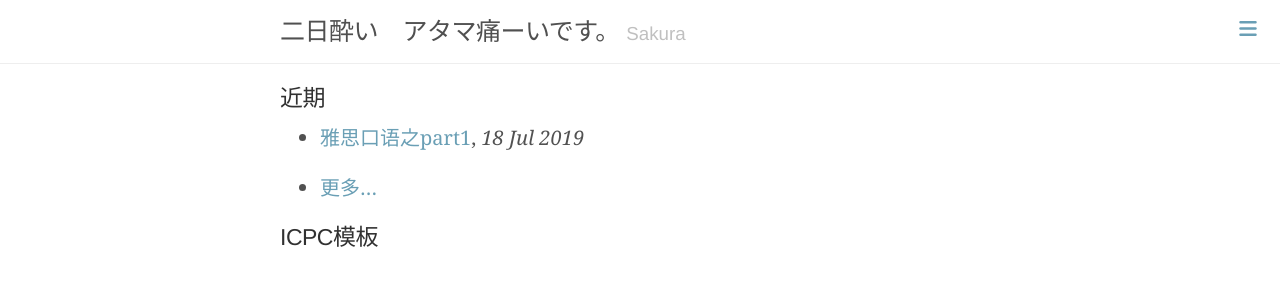
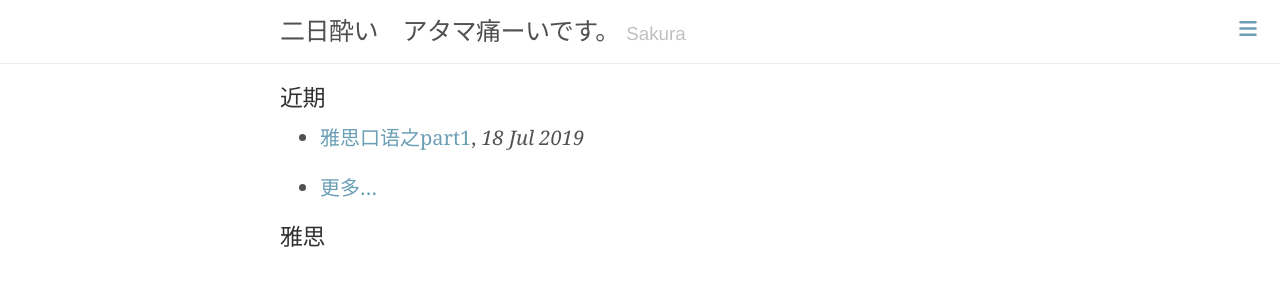
Before and after one commit to lucky9peach/SakuraVAC.github.io, a Jekyll site: the page built from index.md, in a window 1280 px wide. Shown: the top 300 px of the page. Built offline with Jekyll 4.4.1, drawn with Linux system fonts in a browser that asks for light colours; nearby versions of some CDN libraries; a script that is not in the unit is left out; comment, search, counter and statistics services are not loaded.

Commit message:
Update index.md

```diff
--- a/index.md
+++ b/index.md
@@ -2,7 +2,7 @@
 layout: page
 title: 二日酔い　アタマ痛ーいです。
 showtag:
-- ICPC模板
+- 雅思
 ---
 ## 近期
 
```
